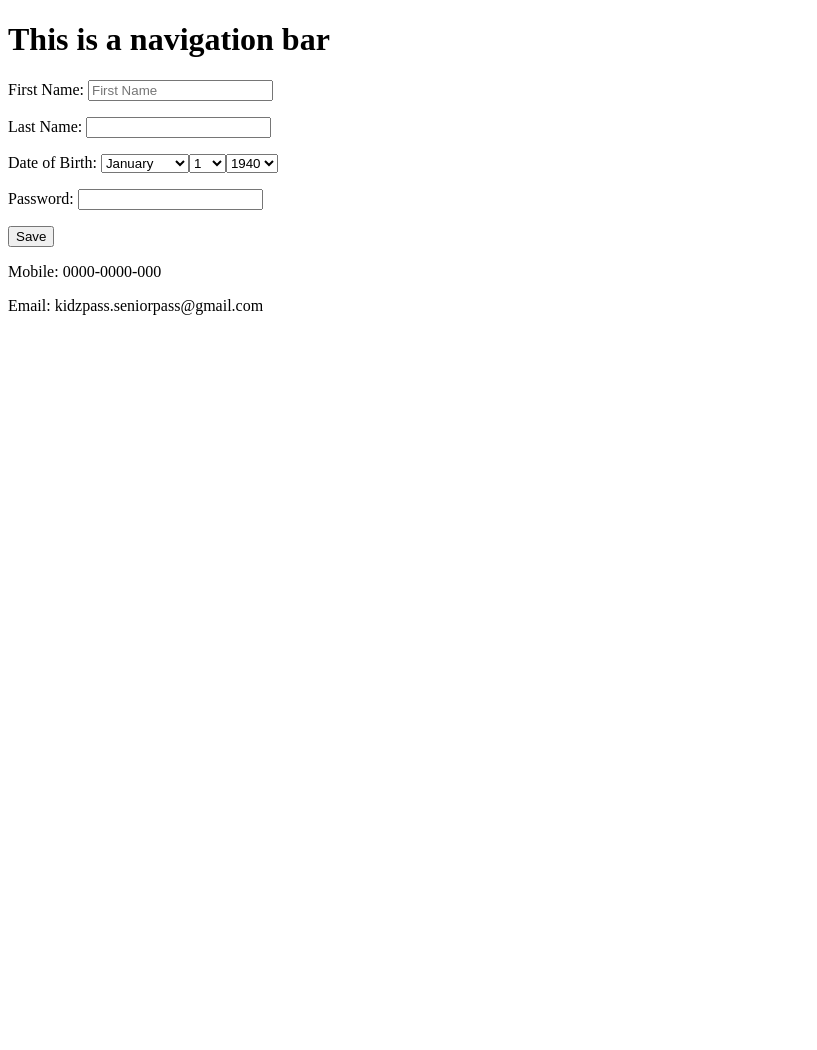
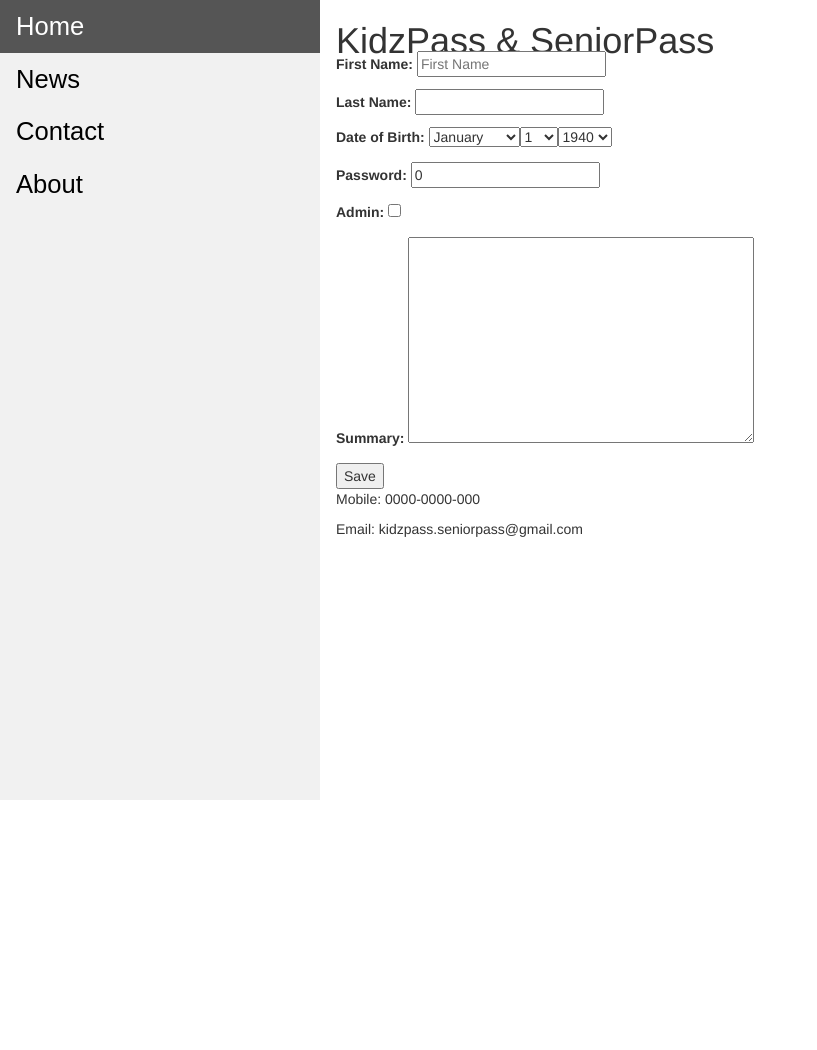
Before and after one commit to muicheka/KidzPass, a Django app: page /create in a window 1280 px wide. Shown: the whole page, without its empty margins (0-817 px from the left). Before the commit the page ends 315 px from the top, so only its background shows below. Run offline with Django 3.2, Linux system fonts and the light colour scheme; some libraries are stand-ins or nearby versions.

Commit message:
Worked on forms, altered the form to show dates correctly for the DOB field.

```diff
--- a/Django_GraphicalPasswords/settings.py
+++ b/Django_GraphicalPasswords/settings.py
@@ -127,3 +127,7 @@ USE_TZ = True
 # https://docs.djangoproject.com/en/2.1/howto/static-files/
 
 STATIC_URL = '/static/'
+STATIC_ROOT = os.path.join(BASE_DIR, '/')
+STATICFILES_DIRS = (
+    os.path.join(BASE_DIR, "static"),
+)
--- a/Django_GraphicalPasswords/urls.py
+++ b/Django_GraphicalPasswords/urls.py
@@ -17,14 +17,18 @@ from django.contrib import admin
 from django.urls import path
 
 from pages.views import home_view, contact_view, admin_view, user_view
-from profiles.views import profile_detail_view, profile_create_view
+from profiles.views import (
+    profile_detail_view,
+    profile_create_view,
+    dynamic_lookup_view
+)
 
 urlpatterns = [
     path('', home_view, name='home'),
     path('contact/', contact_view),
     path('admin/', admin_view),
     path('user/', user_view),
-    path('admin/', admin.site.urls),
-    path('profile/', profile_detail_view),
+    path('admin_panel/', admin.site.urls),
+    path('profile/<int:profile_id>/', dynamic_lookup_view, name='profile'),
     path('create', profile_create_view)
 ]
--- a/profiles/forms.py
+++ b/profiles/forms.py
@@ -2,8 +2,6 @@ from django import forms
 import datetime
 
 from .models import Profile
-
-BIRTH_YEAR_CHOICES = ("19902010")
 
 
 class ProfileCreateForm(forms.ModelForm):
@@ -19,7 +17,9 @@ class ProfileCreateForm(forms.ModelForm):
             'f_name',
             's_name',
             'dob',
-            'password'
+            'password',
+            'admin',
+            'summary'
         ]
 
     def clean_dob(self):
--- a/profiles/models.py
+++ b/profiles/models.py
@@ -6,7 +6,9 @@ from django.db import models
 class Profile(models.Model):
     f_name = models.CharField(max_length=20)  # max_length = required
     s_name = models.CharField(max_length=20)
-    dob = models.DateField(auto_now=False, auto_now_add=False, max_length=8)
-    password = models.DecimalField(decimal_places=2, max_digits=4)
+    dob = models.DateField()
+    password = models.DecimalField(default=0, decimal_places=2, max_digits=4)
     summary = models.TextField(blank=True, null=True)
-    admin = models.BooleanField()
+    admin = models.BooleanField(default=False)
+
+#auto_now=False, auto_now_add=False, max_length=8
--- a/profiles/templates/profile_create.html
+++ b/profiles/templates/profile_create.html
@@ -1,7 +1,7 @@
 {% extends "base.html"%}
 
 {% block content %}
-    <form action= "." method="POST"> {% csrf_token %}
+    <form action= "" method="POST"> {% csrf_token %}
 {{ form.as_p }}
     <input type="submit" value="Save">
     </form>
--- a/profiles/views.py
+++ b/profiles/views.py
@@ -6,27 +6,38 @@ from .forms import ProfileCreateForm, RawProfileForm
 from .models import Profile
 
 
-# def profile_create_view(request):
-#     form = RawProfileForm()
-#     if request.method == "POST":
-#         RawProfileForm(request.POST)
-#         if form.is_valid():
-#             print(form.cleaned_data)
-#             # data is good
-#             Profile.objects.create(**form.cleaned_data)
-#         else:
-#             print(form.errors)
-#     context = {
-#         'form': form
-#     }
-#     return render(request, "profile_create.html", context)
+def dynamic_lookup_view(request, profile_id):
+    obj = Profile.objects.get(id=profile_id)
+    context = {
+        "object": obj
+    }
+    return render(request, "profile_detail.html", context)
 
 
 def profile_create_view(request):
+    form = RawProfileForm()
+    if request.method == "POST":
+        RawProfileForm(request.POST)
+        if form.is_valid():
+            print(form.cleaned_data)
+            # data is good
+            Profile.objects.create(**form.cleaned_data)
+        else:
+            print(form.errors)
+    context = {
+        'form': form
+    }
+    return render(request, "profile_create.html", context)
+
+
+def profile_create_view(request):
+    print("I am here")
     form = ProfileCreateForm(request.POST or None)
     if form.is_valid():
+        print("valid form submission")
         form.save()
-        form = ProfileCreateForm()
+    else:
+        print("not valid")
     context = {
         'form': form
     }
--- /dev/null
+++ b/static/css/base.css
@@ -0,0 +1,37 @@
+body {
+    margin: 0;
+}
+
+#nav_bar {
+    list-style-type: none;
+    margin: 0;
+    padding: 0;
+    width: 25%;
+    background-color: #f1f1f1;
+    position: fixed;
+    height: 100%;
+    overflow: auto;
+}
+
+.nav_options {
+    font-size: 2vw;
+    font-family: Arial;
+
+}
+
+.nav_options a {
+    display: block;
+    color: #000;
+    padding: 8px 16px;
+    text-decoration: none;
+}
+
+.nav_options a.active {
+    background-color: #4CAF50;
+    color: white;
+}
+
+.nav_options a:hover:not(.active) {
+    background-color: #555;
+    color: white;
+}
--- a/templates/base.html
+++ b/templates/base.html
@@ -1,11 +1,27 @@
+{% load static %}
 <!DOCTYPE html>
 <html lang="en">
 <head>
     <meta charset="UTF-8">
     <title>KidzPass & SeniorPass</title>
+    <link rel="stylesheet" href="//maxcdn.bootstrapcdn.com/bootstrap/3.2.0/css/bootstrap.min.css">
+    <link rel="stylesheet" href="//maxcdn.bootstrapcdn.com/bootstrap/3.2.0/css/bootstrap-theme.min.css">
+    <link rel="stylesheet" href="{% static 'css/base.css' %}">
+
 </head>
+<nav>
+    <ul id="nav_bar">
+  <li class="nav_options"><a href="#">Home</a></li>
+  <li class="nav_options"><a href="#">News</a></li>
+  <li class="nav_options"><a href="#">Contact</a></li>
+  <li class="nav_options"><a href="#">About</a></li>
+</ul>
+</nav>
 <body>
-<h1>This is a navigation bar</h1>
+<div style="margin-left:25%;padding:1px 16px;height:50px;">
+    <h1>KidzPass & SeniorPass</h1>
+</div>
+<div style="margin-left:25%;padding:1px 16px;height:1000px;">
 {%  block content %}
     replace me
 {% endblock %}
@@ -14,5 +30,6 @@
     <p>Mobile: 0000-0000-000</p>
     <p>Email: kidzpass.seniorpass@gmail.com</p>
 {% endblock %}
+</div>
 </body>
 </html>
```
Also changed, not shown: db.sqlite3, profiles/migrations/0003_profile_password.py (added), profiles/migrations/0004_auto_20181113_1227.py (added), profiles/migrations/0005_auto_20181113_2312.py (added).
